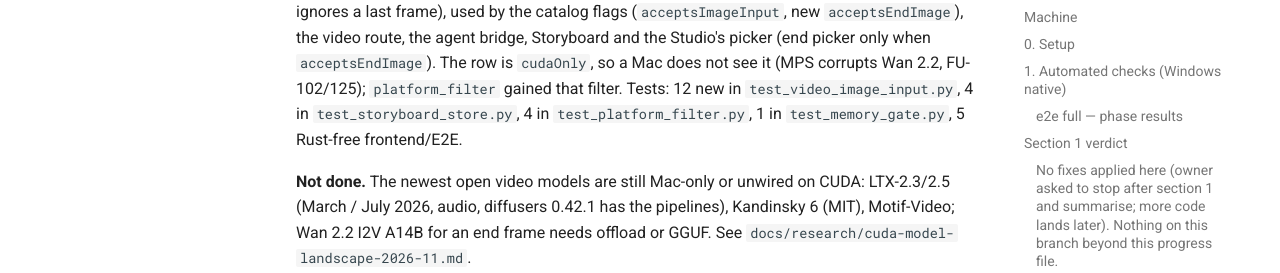
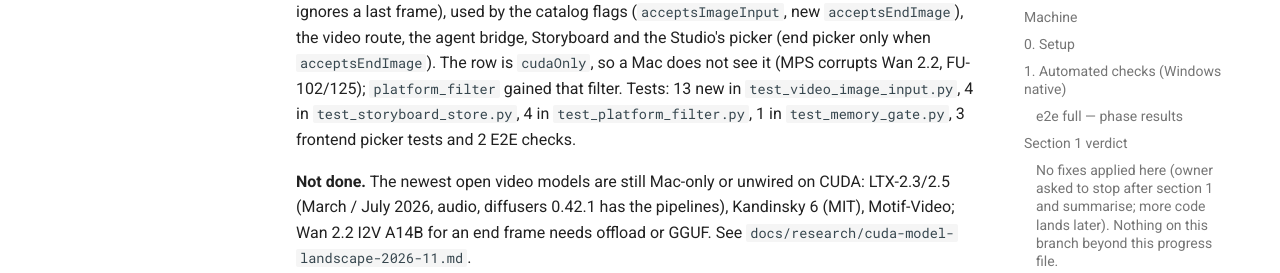
Before and after one commit to cryptopoly/ChaosEngineAI, an MkDocs documentation site: the page built from docs/progress/rtx4090-progress.md, in a window 1280 px wide and 900 px high, scrolled down 26365 px. Shown: the part 181-454 px from the top of the window. Built offline with MkDocs 1.6.1 and Material for MkDocs 9.7.7, drawn with Linux system fonts in a browser that asks for light colours; comment, search, counter and statistics services are not loaded.

Commit message:
docs: test counts for the image-to-video work

```diff
--- a/docs/progress/rtx4090-progress.md
+++ b/docs/progress/rtx4090-progress.md
@@ -367,7 +367,7 @@ Section 4 found that a Windows user could not make any Storyboard clip (the vide
 - 22 GB of pipeline does not fit a 24 GB card with activations, and full placement falls back to sequential offload (every layer, every step). Placement now uses model-level CPU offload when the whole pipeline is too big but its largest component fits (`_prefers_model_cpu_offload`; the old path stays for a component bigger than the card).
 - The runtime table said 11 GB for the 5B (transformer only); it is 22 GB with the text encoder.
 
-**Design points.** `image_input_support(repo)` is now the single answer to "does this model take a start / end picture" (LTX-2 MLX: both; TI2V-5B: start only, diffusers' expanded-timestep path ignores a last frame), used by the catalog flags (`acceptsImageInput`, new `acceptsEndImage`), the video route, the agent bridge, Storyboard and the Studio's picker (end picker only when `acceptsEndImage`). The row is `cudaOnly`, so a Mac does not see it (MPS corrupts Wan 2.2, FU-102/125); `platform_filter` gained that filter. Tests: 12 new in `test_video_image_input.py`, 4 in `test_storyboard_store.py`, 4 in `test_platform_filter.py`, 1 in `test_memory_gate.py`, 5 Rust-free frontend/E2E.
+**Design points.** `image_input_support(repo)` is now the single answer to "does this model take a start / end picture" (LTX-2 MLX: both; TI2V-5B: start only, diffusers' expanded-timestep path ignores a last frame), used by the catalog flags (`acceptsImageInput`, new `acceptsEndImage`), the video route, the agent bridge, Storyboard and the Studio's picker (end picker only when `acceptsEndImage`). The row is `cudaOnly`, so a Mac does not see it (MPS corrupts Wan 2.2, FU-102/125); `platform_filter` gained that filter. Tests: 13 new in `test_video_image_input.py`, 4 in `test_storyboard_store.py`, 4 in `test_platform_filter.py`, 1 in `test_memory_gate.py`, 3 frontend picker tests and 2 E2E checks.
 
 **Not done.** The newest open video models are still Mac-only or unwired on CUDA: LTX-2.3/2.5 (March / July 2026, audio, diffusers 0.42.1 has the pipelines), Kandinsky 6 (MIT), Motif-Video; Wan 2.2 I2V A14B for an end frame needs offload or GGUF. See `docs/research/cuda-model-landscape-2026-11.md`.
 
```
